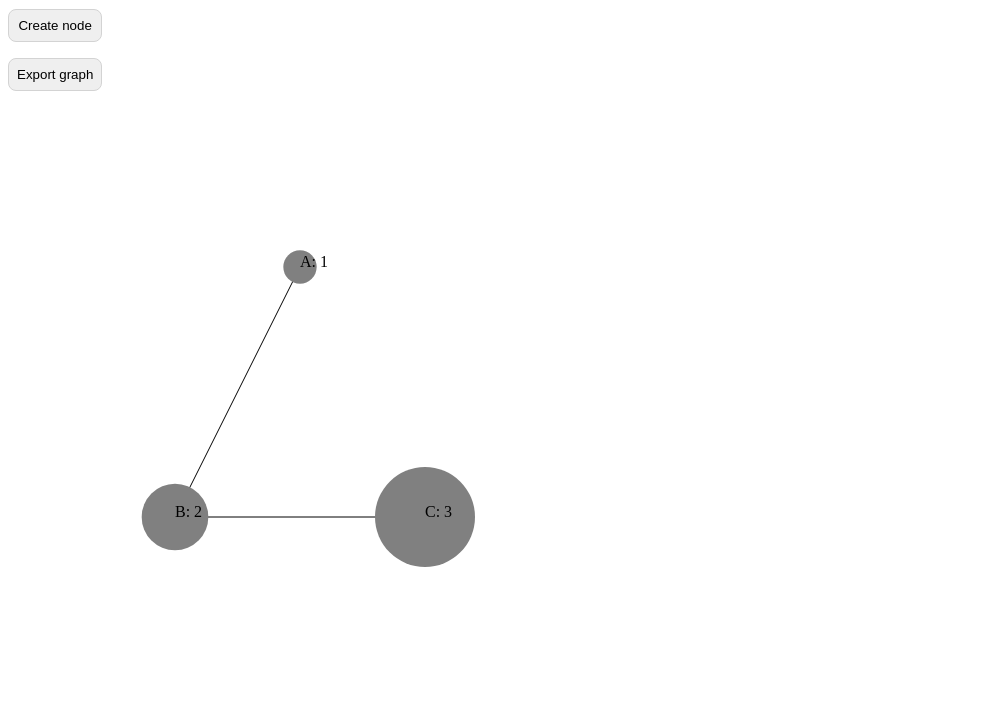
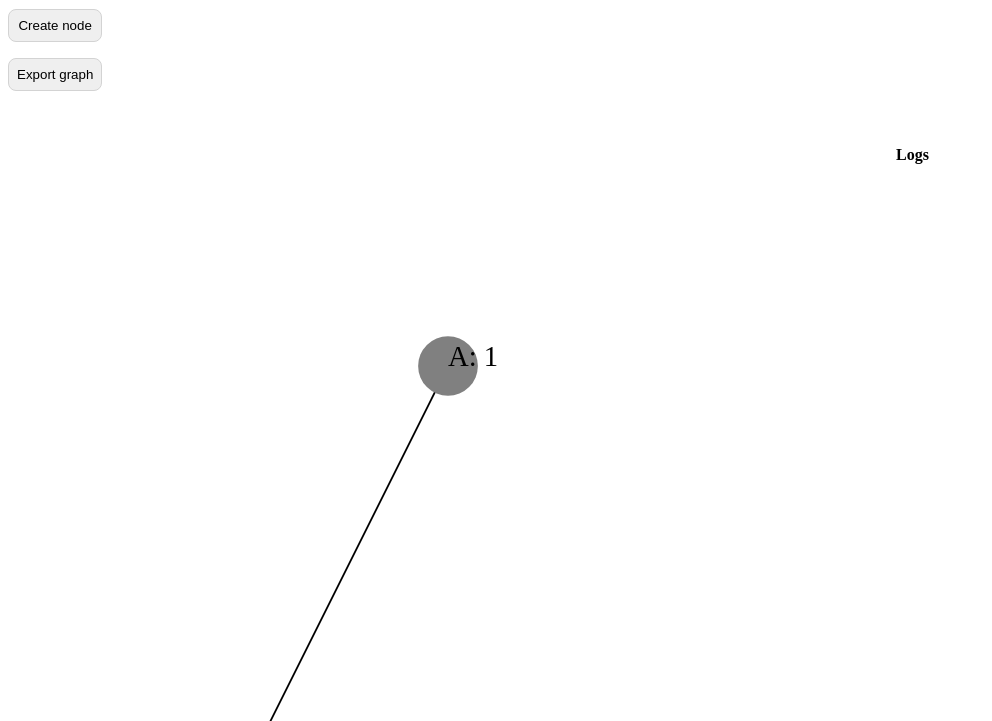
Before and after one commit to MichaelLangbein/econodes, a website built with Vite: page index.html in a window 1280 px wide. Shown: the part 79-800 px from the top of the page, without its empty margins (0-992 px from the left). Built offline with nearby package versions, Linux system fonts and the light colour scheme.

Commit message:
added log

```diff
--- a/index.html
+++ b/index.html
@@ -36,6 +36,10 @@
         display: flex;
         flex-direction: column;
       }
+      .appContainer {
+        display: flex;
+        flex-direction: row;
+      }
     </style>
   </head>
   <body>
@@ -61,6 +65,16 @@
           <button class="evaluateDownstream">Evaluate downstream</button>
         </div>
       </div>
+
+      <div class="appContainer">
+        <svg id="svg" style="flex: 7 1 70%"></svg>
+
+        <div id="logContainer" style="flex: 3 1 30%; display: flex; flex-direction: column;">
+          <h4>Logs</h4>
+        </div>
+      </div>
+
+
     </div>
     <script type="module" src="/src/main.ts"></script>
   </body>
--- a/src/main.ts
+++ b/src/main.ts
@@ -260,7 +260,7 @@ function updateApp(event: Event) {
         updateNode(childNode, appState.data);
         const newValue = childNode.value;
         const changeLine = `${childNode.label}: ${originalValue} -> ${newValue}`;
-        console.log(changeLine);
+        select('#logContainer').append('span').property('innerHTML', changeLine);
       }
       break;
 
@@ -341,17 +341,14 @@ select('#exportGraph').on('click', () => updateApp({type: 'exportGraph'}));
  * SVG Setup
  **********************************************/
 
-const rootElement = select('#app');
+// const rootElement = select('#app');
 
 const viewBoxX = 500;
 const viewBoxY = 500;
 const xScale = scaleLinear([0, 1], [0, viewBoxX]);
 const yScale = scaleLinear([0, 1], [0, viewBoxY]);
 
-const rootSvg = rootElement
-  .append('svg')
-  .attr('width', '600px')
-  .attr('height', '500px')
+const rootSvg = select('#svg')
   .attr('viewBox', `0 0 ${viewBoxX} ${viewBoxY}`);
 const defs = rootSvg.append('defs');
 defs
```
